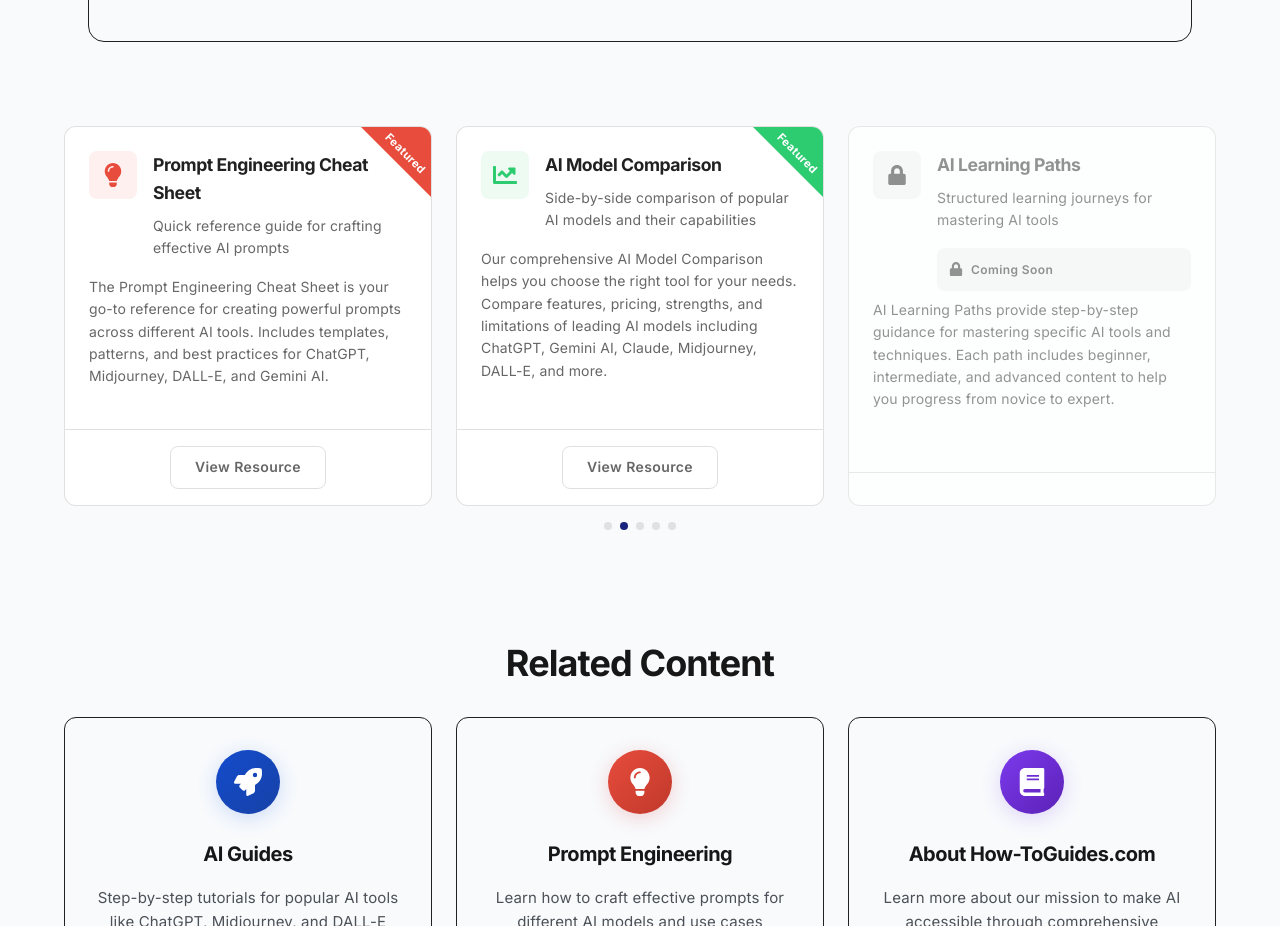
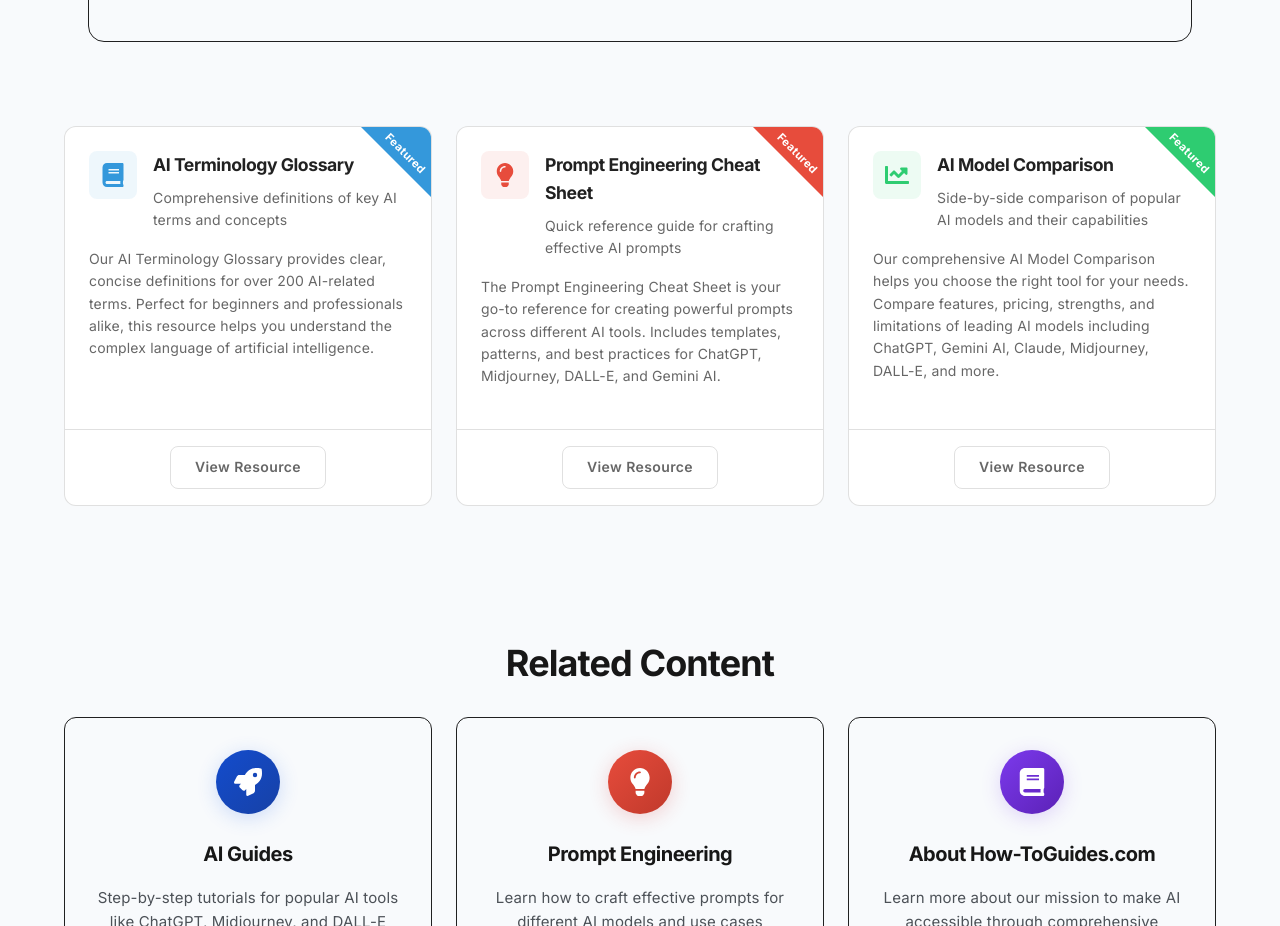
Before and after one commit to ThiagoC0STA/how-to-guides, a Next.js app: page /resources in a window 1280 px wide. Shown: the part 820-1746 px from the top of the page. Built offline with nearby package versions, Linux system fonts and the light colour scheme; no server answers; the database is empty.

Commit message:
removing soon resources

```diff
--- a/data/resources.ts
+++ b/data/resources.ts
@@ -45,26 +45,4 @@ export const resources: Resource[] = [
     details:
       "Our comprehensive AI Model Comparison helps you choose the right tool for your needs. Compare features, pricing, strengths, and limitations of leading AI models including ChatGPT, Gemini AI, Claude, Midjourney, DALL-E, and more.",
   },
-  {
-    id: "learning",
-    title: "AI Learning Paths",
-    description: "Structured learning journeys for mastering AI tools",
-    iconName: "graduation-cap",
-    color: "#9b59b6",
-    comingSoon: true,
-    link: "/resources/learning-paths",
-    details:
-      "AI Learning Paths provide step-by-step guidance for mastering specific AI tools and techniques. Each path includes beginner, intermediate, and advanced content to help you progress from novice to expert.",
-  },
-  {
-    id: "faq",
-    title: "AI Tools FAQ",
-    description: "Answers to frequently asked questions about AI tools",
-    iconName: "question-circle",
-    color: "#f39c12",
-    comingSoon: true,
-    link: "/resources/ai-faq",
-    details:
-      "Our AI Tools FAQ addresses common questions and challenges users face when working with AI tools. Find solutions to technical issues, understand limitations, and learn best practices for getting the most out of AI.",
-  },
 ];
```
